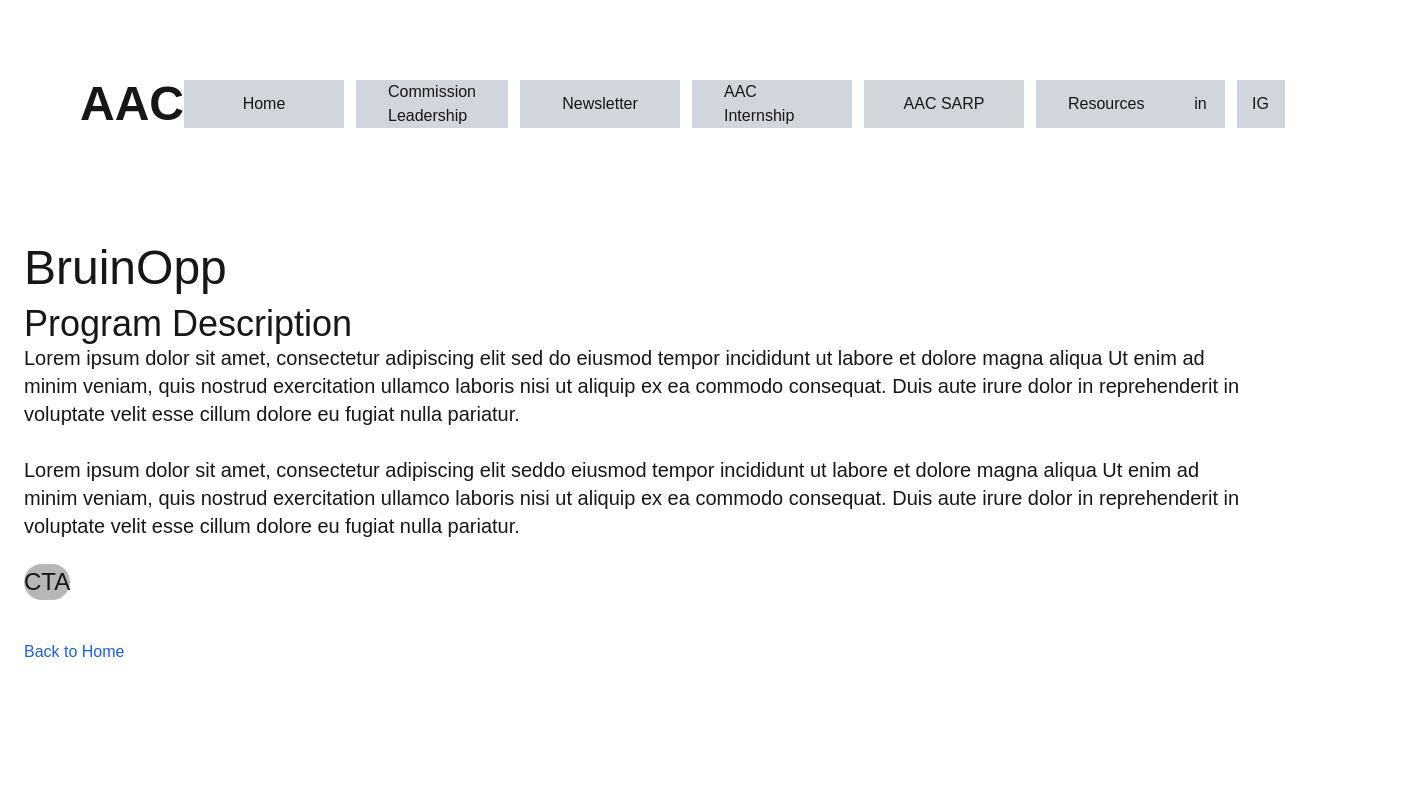
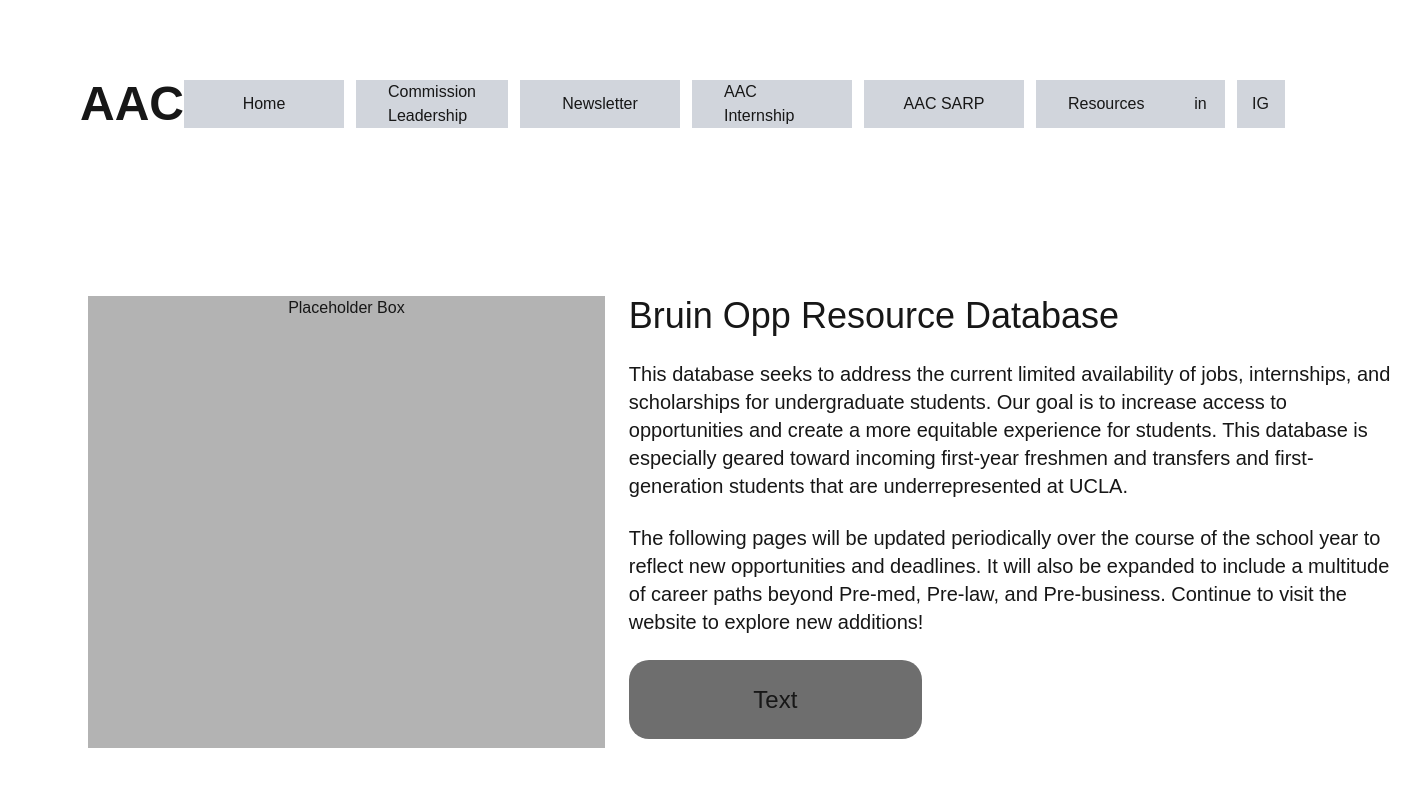
Before and after one commit to hillarynve/usac-aac-website, a Next.js app: page /resources/BruinOpp in a window 1280 px wide. Shown: the top 800 px of the page, 1404 px wide, since content can reach past the window. Built offline with nearby package versions, Linux system fonts and the light colour scheme.

Commit message:
Week 8 GM

```diff
--- a/app/resources/BruinOpp/page.tsx
+++ b/app/resources/BruinOpp/page.tsx
@@ -4,39 +4,42 @@
 export default function BruinOpp() {
   return (
     <section>
-      <h1 className="bruinOppHead"> BruinOpp</h1>
 
       {/* <div className="section__media">
         <img src=""></img>
       </div> */}
 
-      <div className="section__content">
+      <div className="frame1">
+
+        <div className="left-box">
+          Placeholder Box
+        </div>
+
+        <div className="right-box">
           <h2 className="text-4xl">
-        Program Description
+            Bruin Opp Resource Database
           </h2>
 
           <p className="text-xl">
-        Lorem ipsum dolor sit amet, consectetur adipiscing elit
-        sed do eiusmod tempor incididunt ut labore et dolore magna aliqua
-        Ut enim ad minim veniam, quis nostrud exercitation ullamco laboris
-        nisi ut aliquip ex ea commodo consequat. Duis aute irure dolor in reprehenderit in voluptate velit esse cillum dolore eu fugiat nulla pariatur.
-        <br></br>
-        <br></br>
-        Lorem ipsum dolor sit amet, consectetur adipiscing elit
-        seddo eiusmod tempor incididunt ut labore et dolore magna aliqua
-        Ut enim ad minim veniam, quis nostrud exercitation ullamco laboris
-        nisi ut aliquip ex ea commodo consequat. Duis aute irure dolor in reprehenderit in voluptate velit esse cillum dolore eu fugiat nulla pariatur.
+            This database seeks to address the current limited availability of jobs, internships, and scholarships for undergraduate students. Our goal is to increase access to opportunities and create a more equitable experience for students. This database is especially geared toward incoming first-year freshmen and transfers and first-generation students that are underrepresented at UCLA.
           </p>
-        <br></br>
+          <p className="text-xl">
+            The following pages will be updated periodically over the course of the school year to reflect new opportunities and deadlines. It will also be expanded to include a multitude of career paths beyond Pre-med, Pre-law, and Pre-business. Continue to visit the website to explore new additions!
+          </p>
           <button className="basicButton">
-          CTA
+            Text
           </button>
+        </div>
+
 
       </div>
 
-      <br></br>
-      <Link href="/" className="mt-4 inline-block text-blue-600 hover:underline">
-        Back to Home </Link>
+      <hr></hr>
+
+      <div className="submit-section">
+
+
+      </div>
     </section>
   );
 }
--- a/app/resources/BruinOpp/style.css
+++ b/app/resources/BruinOpp/style.css
@@ -1,45 +1,33 @@
 
 
-.bruinOppHead{
-    text-align: left;
-    font-size: 48px;
-    font-style: medium;
-    font-weight: 500;
-}
-
-/* .head2{
-    font-size: 36px;
-    font-style: medium;
-    font-weight: 500;
-}
-
-.bodyy{
-    font-size: 20px;
-    font-style: medium;
-    font-weight: 500;
-} */
 
 .frame1{
     display: flex;
-    align-items: stretch;
+    margin: 64px;
+    height: 452px;
+    width: 1316px;
 }
 
-.frame1__media{
-    flex: 0 0 42%;
+.left-box{
+    width: 40%;
+    background-color: #B3B3B3;
+    text-align: center;
 }
 
-.section__content{
-    flex: 1;
+.right-box{
+    margin-left: 24px;
+    width: 60%;
     display: flex;
     flex-direction: column;
+    gap: 1.5rem;
     font-style: medium;
     font-weight: 500;
 }
 
 .basicButton{
-    background-color: #B7B7B7;
+    background-color: #6E6E6E;
     font-size: 24px;
     border-radius: 20px;
-    width: fit-content;
-    height: fit-content;
+    width: 293px;
+    height: 79px;
 }
```
Lines whose indentation alone changed are shown as unchanged.
